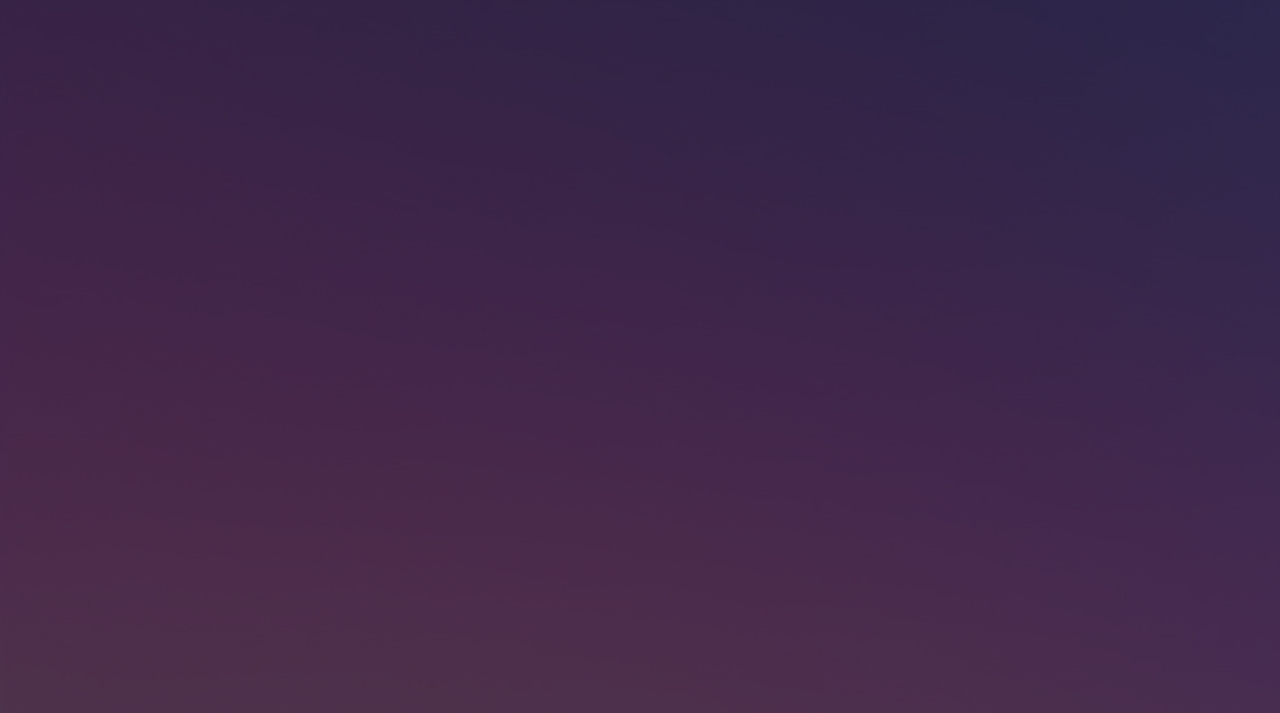
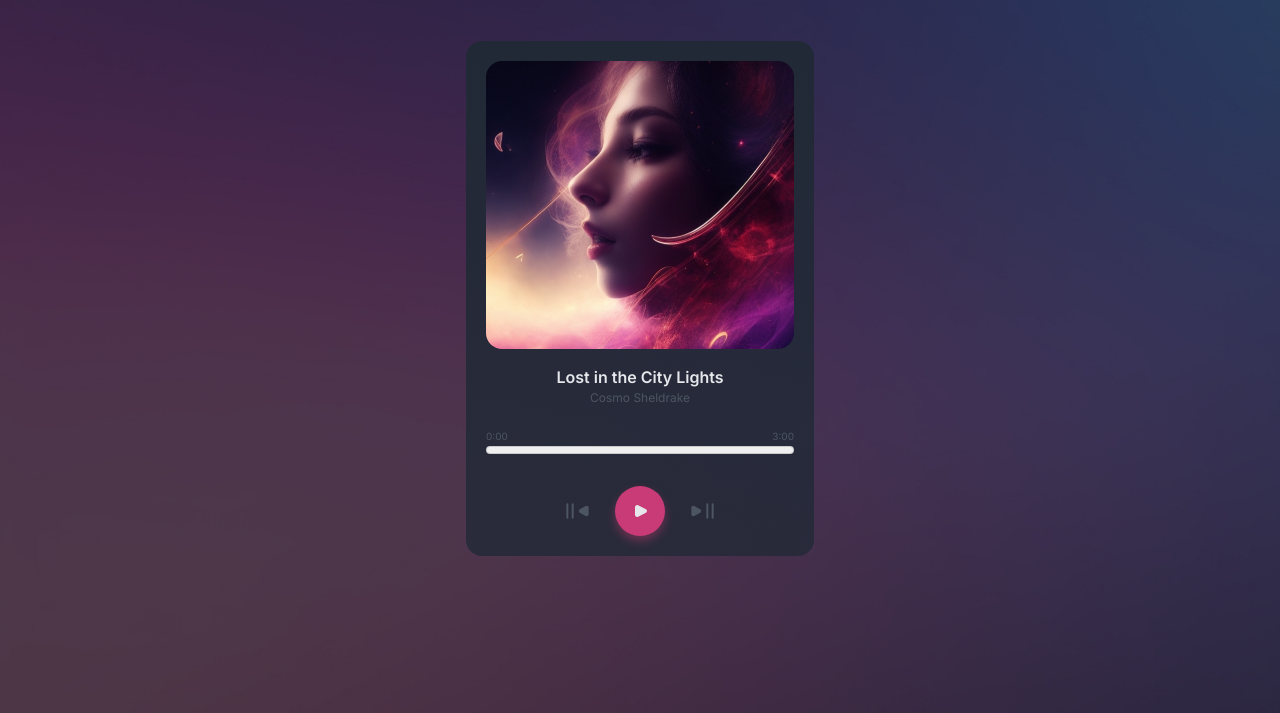
Before and after one commit to h-yoshikawa44/ch-music-player, a website built with Vite: page index.html in a window 1280 px wide. Shown: the part 87-800 px from the top of the page. Built offline with nearby package versions, Linux system fonts and the light colour scheme.

Commit message:
feat: とりあえずざっと組んでみたやつ(#3)

```diff
--- a/css/style.css
+++ b/css/style.css
@@ -3,18 +3,24 @@
 
 :root {
   --white: #e5e7eb;
-  --light-gray: #121826a6;
+  --light-gray: #868c96;
   --gray: #4d5562;
-  --black: #212936;
+  --black: rgb(33 41 54);
+  --black-alpha: rgb(33 41 54 / 80%);
   --pink: #c93b76;
+  --pink-alpha: rgb(209 59 118 / 40%);
 
   /* color map */
-  --background-color: var(--gray);
+  --background-color: var(--black);
+  --background-alpha-color: var(--black-alpha);
   --primary-color: var(--pink);
+  --primary-shadow-color: var(--pink-alpha);
   --primary-text-color: var(--white);
-  --secondary-text-color: var(--light-gray);
+  --secondary-text-color: var(--gray);
   --progress-background-color: var(--white);
   --progress-active-color: var(--pink);
+  --button-icon-color: var(--gray);
+  --button-icon-active-color: var(--white);
 
   /* font */
   --font-base: 'Inter', inter, system-ui, avenir, helvetica, arial, sans-serif;
@@ -25,9 +31,125 @@ body {
   padding: 0;
   margin: 0;
   font-family: var(--font-base);
+  background-image: url('/images/bg.jpg');
+  background-position: center;
+  background-size: cover;
   text-rendering: optimizelegibility;
   -webkit-font-smoothing: antialiased;
   -moz-osx-font-smoothing: grayscale;
-  background-color: var(--background-color);
-  background-image: url('/images/bg.jpg');
 }
+
+/* common
+-------------------- */
+
+.container {
+  max-width: 348px;
+  margin-right: auto;
+  margin-left: auto;
+}
+
+.hidden {
+  display: none;
+}
+
+/* header
+-------------------- */
+
+/* ref: https://tailwindcss.com/docs/screen-readers */
+.header {
+  position: absolute;
+  width: 1px;
+  height: 1px;
+  padding: 0;
+  margin: -1px;
+  overflow: hidden;
+  clip: rect(0, 0, 0, 0);
+  white-space: nowrap;
+  border-width: 0;
+}
+
+/* main
+-------------------- */
+
+.main {
+  padding-top: 128px;
+  padding-bottom: 128px;
+}
+
+.music-player-card {
+  padding: 20px;
+  background: linear-gradient(
+    180deg,
+    var(--background-color) 0%,
+    var(--background-alpha-color) 100%
+  );
+  border-radius: 16px;
+}
+
+.music-player-card__img-wrapper {
+  width: 100%;
+  border-radius: 16px;
+}
+
+.music-player-card__img {
+  border-radius: 16px;
+}
+
+.music-player-card__music-info {
+  display: flex;
+  flex-direction: column;
+  margin-top: 16px;
+  text-align: center;
+}
+
+.music-player-card__music-name {
+  font-size: 1rem;
+  font-weight: 600;
+  color: var(--primary-text-color);
+}
+
+.music-player-card__music-author {
+  font-size: 0.75rem;
+  color: var(--secondary-text-color);
+}
+
+.music-player-card__progress-erea {
+  display: flex;
+  flex-direction: column;
+  margin-top: 24px;
+}
+
+.music-player-card__progress-label {
+  display: flex;
+  justify-content: space-between;
+  font-size: 0.625rem;
+  color: var(--secondary-text-color);
+}
+
+.music-player-card__progress {
+  width: 100%;
+}
+
+.music-player-card__action-erea {
+  display: flex;
+  column-gap: 12px;
+  justify-content: center;
+  margin-top: 28px;
+}
+
+.music-player-card__action-button {
+  padding: 8px;
+  cursor: pointer;
+  background-color: transparent;
+  border: 1px solid transparent;
+  border-radius: 50%;
+}
+
+.music-player-card__action-button--active {
+  background-color: var(--primary-color);
+  box-shadow: 0 5px 10px 0 var(--primary-shadow-color);
+}
+
+.music-player-card__action-button:hover {
+  border: 1px solid var(--primary-color);
+}
--- a/index.html
+++ b/index.html
@@ -20,9 +20,78 @@
     />
   </head>
   <body>
-    <div id="app">
-      <h1>Vite App</h1>
-    </div>
+    <header class="header">
+      <h1>Music Player</h1>
+    </header>
+    <main class="main">
+      <div class="container">
+        <div class="music-player-card">
+          <p class="music-player-card__img-wrapper">
+            <img
+              class="music-player-card__img"
+              src="./images/cover-1.png"
+              alt="Lost in the City Lights - Cosmo Sheldrake"
+              width="308"
+              height="288"
+            />
+          </p>
+          <div class="music-player-card__music-info">
+            <p class="music-player-card__music-name">Lost in the City Lights</p>
+            <small class="music-player-card__music-author"
+              >Cosmo Sheldrake</small
+            >
+          </div>
+          <div class="music-player-card__progress-erea">
+            <label
+              class="music-player-card__progress-label"
+              for="music-progress"
+            >
+              <span>0:00</span>
+              <span>3:00</span>
+            </label>
+            <meter
+              id="music-progress"
+              class="music-player-card__progress"
+              min="0"
+              max="100"
+              value="0"
+            >
+              0
+            </meter>
+          </div>
+          <div class="music-player-card__action-erea">
+            <button class="music-player-card__action-button">
+              <img
+                src="./images/previous.svg"
+                alt="previous music"
+                width="32"
+                height="32"
+              />
+            </button>
+            <button
+              class="music-player-card__action-button music-player-card__action-button--active"
+            >
+              <img src="./images/play.svg" alt="play" width="32" height="32" />
+              <img
+                class="hidden"
+                src="./images/pause.svg"
+                alt="pause"
+                width="32"
+                height="32"
+              />
+            </button>
+            <button class="music-player-card__action-button">
+              <img
+                src="./images/next.svg"
+                alt="next music"
+                width="32"
+                height="32"
+              />
+            </button>
+          </div>
+        </div>
+      </div>
+    </main>
     <script type="module" src="/js/main.js"></script>
   </body>
 </html>
```
